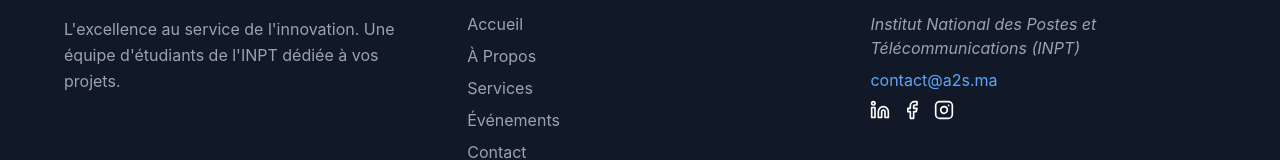
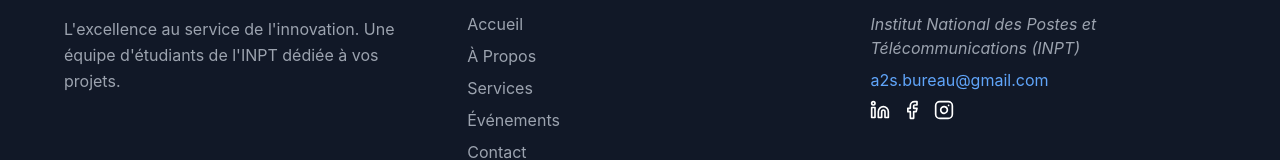
Before and after one commit to youssef4-75/a2s-website, a React (Vite) app: page / in a window 1280 px wide. Shown: the part 2893-3053 px from the top of the page. Built offline with nearby package versions, Linux system fonts and the light colour scheme.

Commit message:
fix: update contact email address in Footer component

```diff
--- a/src/components/Footer.jsx
+++ b/src/components/Footer.jsx
@@ -34,7 +34,11 @@ export default function Footer() {
           <div>
             <h4 className="text-lg font-semibold mb-4 text-blue-400">Contact</h4>
             <p className="text-gray-400 italic">{COMPANY_ADDRESS}</p>
-            <p className="text-gray-400 mt-2"> <a href="mailto:contact@a2s.ma" className="text-blue-400 hover:text-blue-300 transition-colors">contact@a2s.ma</a></p>
+            <p className="text-gray-400 mt-2"> <a href="mailto:a2s.bureau@gmail.com
+
+" className="text-blue-400 hover:text-blue-300 transition-colors">a2s.bureau@gmail.com
+
+</a></p>
             <div className="flex space-x-3 mt-2">
               <a href="https://www.linkedin.com/company/a2s-junior-entreprise/" target="_blank" rel="noopener noreferrer" aria-label="LinkedIn">
                 <Linkedin size={20} className="hover:text-blue-600 transition-colors" />
```
Also changed, not shown: 4 other files (tests, documents, lock files or other folders).
